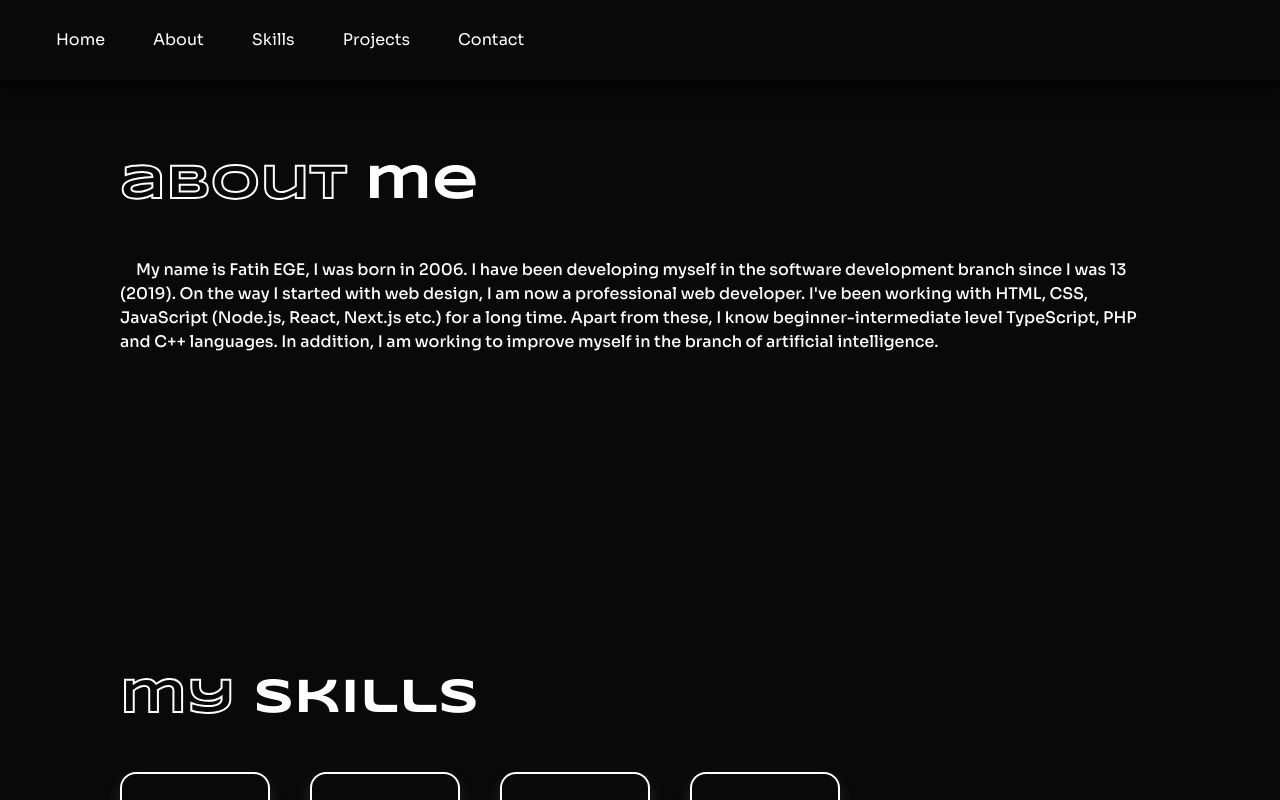
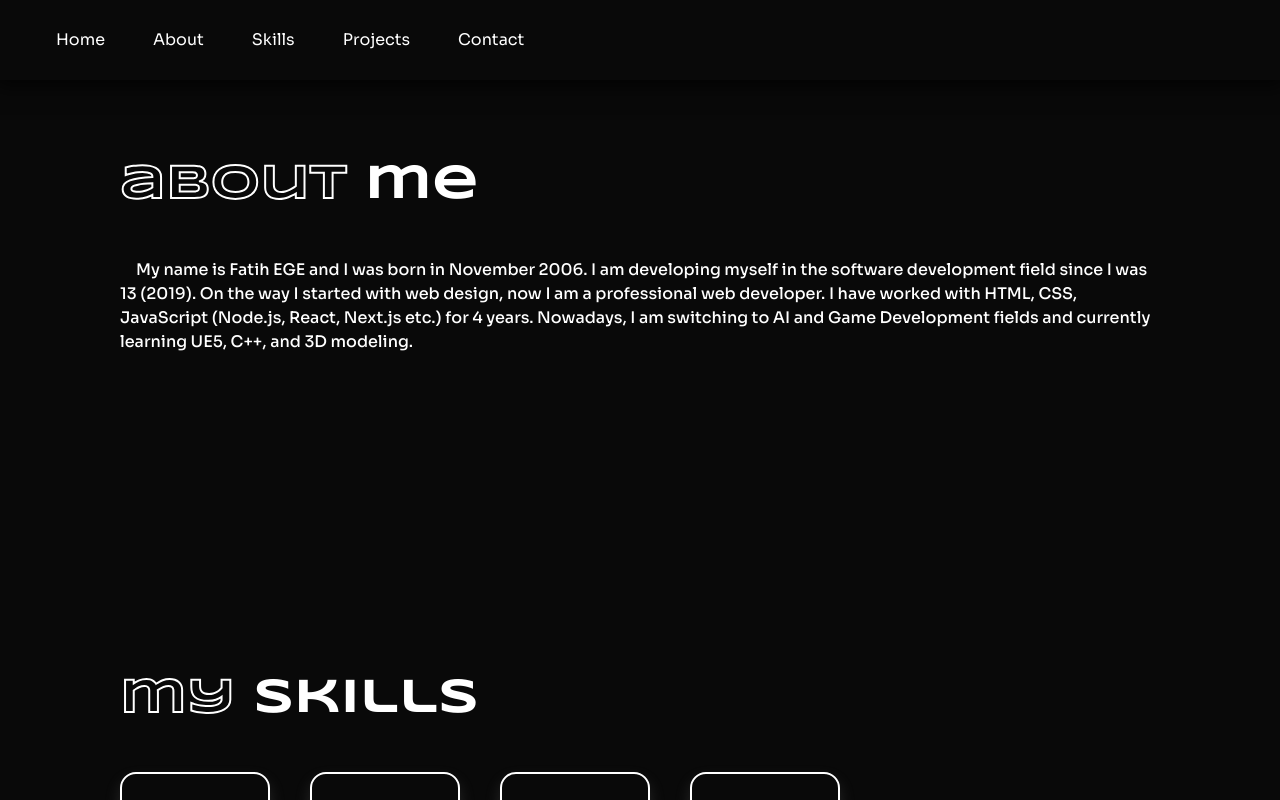
Before and after one commit to fatihege/fatihege-portfolio, a Next.js app: page / in a window 1280 px wide. Shown: the top 800 px of the page. Built offline with nearby package versions, Linux system fonts and the light colour scheme.

Commit message:
Update about text

```diff
--- a/components/about.jsx
+++ b/components/about.jsx
@@ -38,11 +38,11 @@ export default () => {
                     <span className={styles.stroke_title}>about</span> me
                 </h2>
                 <p className={canAnimateParagraph ? styles.animate : ''}>
-                    My name is Fatih EGE, I was born in 2006. I have been developing myself in the software
-                    development branch since I was 13 (2019). On the way I started with web design, I am now a
-                    professional web developer. I've been working with HTML, CSS, JavaScript (Node.js, React, Next.js
-                    etc.) for a long time. Apart from these, I know beginner-intermediate level TypeScript, PHP and C++
-                    languages. In addition, I am working to improve myself in the branch of artificial intelligence.
+                    My name is Fatih EGE and I was born in November 2006. I am developing myself in the software
+                    development field since I was 13 (2019). On the way I started with web design, now I am a
+                    professional web developer. I have worked with HTML, CSS, JavaScript (Node.js, React, Next.js
+                    etc.) for 4 years. Nowadays, I am switching to AI and Game Development fields and currently
+                    learning UE5, C++, and 3D modeling.
                 </p>
             </div>
         </div>
```
